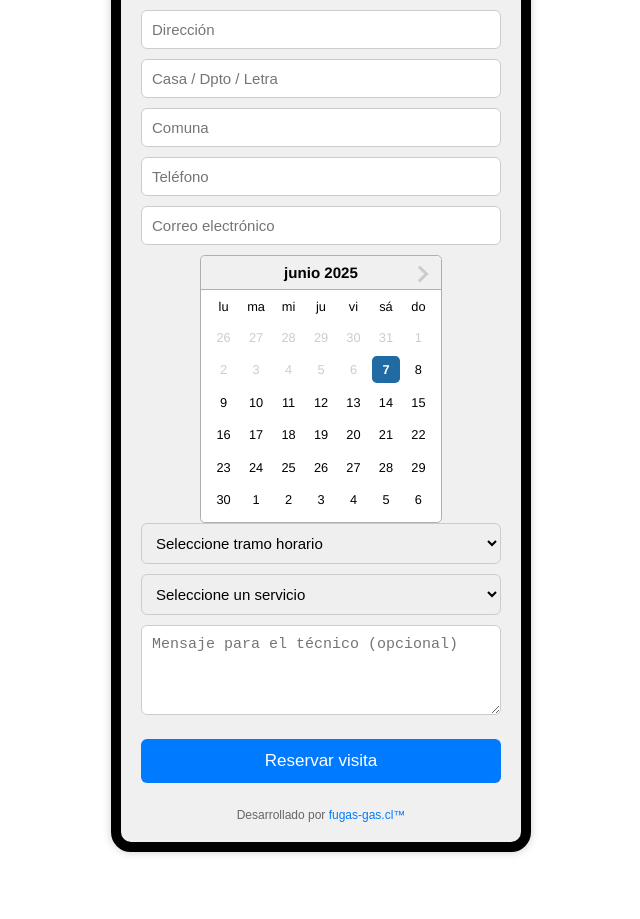
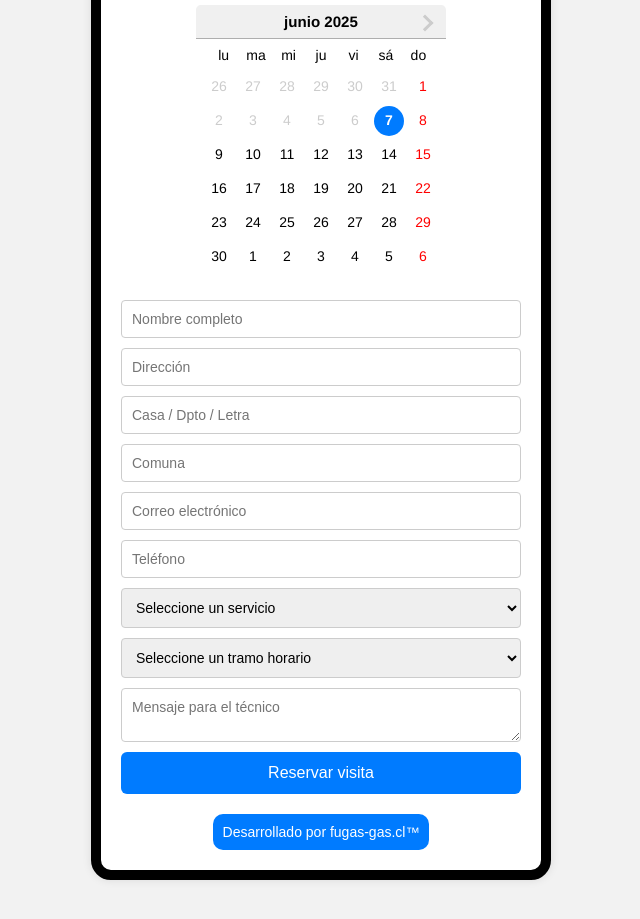
Before and after one commit to Fugasgas/agenda-fugasgas, a React (Create React App) app: page / in a window 1280 px wide. Shown: the part 353-1272 px from the top of the page, without its empty margins (319-959 px from the left). Before the commit the page ends 1225 px from the top, so only its background shows below. Built offline with nearby package versions, Linux system fonts and the light colour scheme.

Commit message:
Actualización lista de servicios

```diff
--- a/src/App.css
+++ b/src/App.css
@@ -1,103 +1,107 @@
-/* Contenedor general tipo app móvil */
+body {
+  margin: 0;
+  padding: 0;
+  font-family: Arial, sans-serif;
+  background-color: #f2f2f2;
+}
+
 .app-container {
-  max-width: 420px;
-  margin: 20px auto;
+  max-width: 400px;
+  margin: 40px auto;
   padding: 20px;
-  background-color: #f0f0f0;
-  border: 10px solid black;
+  background-color: white;
+  border: 10px solid black; /* Marco tipo celular */
   border-radius: 20px;
-  box-shadow: 0 0 10px rgba(0, 0, 0, 0.2);
-  font-family: Arial, sans-serif;
+  box-shadow: 0 0 10px rgba(0, 0, 0, 0.1);
+}
+
+.logo {
+  display: block;
+  margin: 0 auto 10px auto;
+  width: 200px;
+}
+
+h2 {
+  text-align: center;
+  margin-bottom: 20px;
+}
+
+.formulario {
+  display: flex;
+  flex-direction: column;
+  gap: 10px;
+}
+
+input,
+select,
+textarea {
+  padding: 10px;
+  font-size: 14px;
+  border: 1px solid #ccc;
+  border-radius: 4px;
+  width: 100%;
   box-sizing: border-box;
 }
 
-/* Logo centrado */
-.logo {
-  display: block;
-  margin: 0 auto 10px;
-  width: 200px;
-}
-
-/* Título centrado */
-h2 {
-  text-align: center;
-  margin-bottom: 20px;
-  font-size: 22px;
-}
-
-/* Estilo general inputs, selects y textarea */
-input,
-select,
-textarea {
-  width: 100%;
-  padding: 10px;
-  margin-bottom: 10px;
-  font-size: 15px;
-  border: 1px solid #ccc;
-  border-radius: 6px;
-  box-sizing: border-box;
-}
-
-/* Calendario centrado */
-.calendar-inline {
-  display: flex;
-  justify-content: center;
-  margin: 20px 0;
-}
-
-/* Días domingo en rojo */
-.react-datepicker__day--sunday {
-  color: red !important;
-}
-
-/* Botón reservar */
-button[type="submit"] {
-  width: 100%;
-  padding: 12px;
+button {
   background-color: #007bff;
   color: white;
-  font-size: 17px;
+  padding: 12px;
+  font-size: 16px;
   border: none;
   border-radius: 6px;
   cursor: pointer;
-  transition: background-color 0.3s ease;
-  margin-top: 10px;
 }
 
-button[type="submit"]:hover {
+button:hover {
   background-color: #0056b3;
 }
 
-/* Pie de página */
-.footer {
-  margin-top: 25px;
-  text-align: center;
-  font-size: 12px;
-  color: #666;
+/* PIE DE PÁGINA */
+a div {
+  font-size: 14px;
 }
 
-/* Enlace del pie */
-.footer a {
-  color: #007bff;
-  text-decoration: none;
+/* CALENDARIO */
+.date-picker-container {
+  display: flex;
+  justify-content: center;
+  margin-bottom: 20px;
 }
 
-.footer a:hover {
-  text-decoration: underline;
+.react-datepicker {
+  font-size: 14px;
+  border: none;
+  box-shadow: none;
 }
 
-/* Adaptación responsive */
-@media (max-width: 480px) {
-  .app-container {
-    margin: 10px;
-    padding: 15px;
-  }
+.react-datepicker__month-container {
+  width: 100%;
+  max-width: 260px;
+  margin: 0 auto;
+}
 
-  .logo {
-    width: 180px;
-  }
+.react-datepicker__day--sun {
+  color: red;
+}
 
-  h2 {
-    font-size: 20px;
-  }
+.react-datepicker__day {
+  margin: 2px;
+  width: 30px;
+  height: 30px;
+  display: inline-flex;
+  align-items: center;
+  justify-content: center;
+  border-radius: 4px;
 }
+
+.react-datepicker__day--selected,
+.react-datepicker__day--keyboard-selected {
+  background-color: #007bff;
+  color: white;
+  border-radius: 50%;
+}
+/* Domingos en rojo forzado */
+.domingo {
+  color: red !important;
+}
--- a/src/App.js
+++ b/src/App.js
@@ -1,110 +1,184 @@
-import React, { useState } from 'react';
+import React, { useRef, useState } from 'react';
 import emailjs from 'emailjs-com';
 import DatePicker, { registerLocale } from 'react-datepicker';
 import es from 'date-fns/locale/es';
 import 'react-datepicker/dist/react-datepicker.css';
 import './App.css';
 
-registerLocale("es", es);
+registerLocale('es', es);
 
-function App() {
+export default function App() {
+  const form = useRef();
   const [fecha, setFecha] = useState(new Date());
   const [comuna, setComuna] = useState('');
+  const [tramo, setTramo] = useState('');
 
-  const zonas = {
-    oriente: ['Providencia', 'Ñuñoa', 'La Reina', 'Las Condes', 'Vitacura', 'Lo Barnechea', 'Macul', 'Peñalolén'],
-    norte: ['Recoleta', 'Huechuraba', 'Quilicura', 'Conchalí', 'Independencia'],
-    sur: ['La Florida', 'Puente Alto', 'La Pintana', 'San Joaquín', 'San Miguel', 'La Granja', 'San Ramón', 'El Bosque', 'Pedro Aguirre Cerda'],
+  const comunasPorTecnico = {
+    pablo: ["providencia", "las condes", "vitacura", "lo barnechea", "la reina"],
+    alberto: ["santiago", "independencia", "recoleta", "ñuñoa", "macul"],
+    marcelo: ["la florida", "maipú", "san miguel", "peñalolén"]
   };
 
   const correosTecnicos = {
-    oriente: 'pablocampusano0204@gmail.com',
-    norte: 'betocampu@gmail.com',
-    sur: 'marcelocampusanouno@gmail.com',
+    pablo: "pablocampusano0204@gmail.com",
+    alberto: "betocampu@gmail.com",
+    marcelo: "marcelocampusanouno@gmail.com"
   };
 
-  const asignarTecnico = (comunaSeleccionada) => {
-    for (const zona in zonas) {
-      if (zonas[zona].includes(comunaSeleccionada)) {
-        return correosTecnicos[zona];
+  const obtenerTecnicoAsignado = (comunaIngresada) => {
+    const c = comunaIngresada.trim().toLowerCase();
+    if (comunasPorTecnico.pablo.includes(c)) return "pablo";
+    if (comunasPorTecnico.alberto.includes(c)) return "alberto";
+    if (comunasPorTecnico.marcelo.includes(c)) return "marcelo";
+    return null;
+  };
+
+  const handleSubmit = (e) => {
+    e.preventDefault();
+
+    const comunaNormalizada = comuna.trim().toLowerCase();
+    const tecnicoID = obtenerTecnicoAsignado(comunaNormalizada);
+    const tecnicoEmail = tecnicoID ? correosTecnicos[tecnicoID] : null;
+
+    const hoy = new Date();
+    const esMismoDia = fecha.toDateString() === hoy.toDateString();
+    const horaActual = hoy.getHours();
+
+    if (!tecnicoEmail) {
+      if (window.confirm("Comuna no autorizada. ¿Desea contactarnos por WhatsApp?")) {
+        window.open("https://wa.me/56999997777", "_blank");
+      }
+      return;
+    }
+
+    if (esMismoDia && tramo === "9:00 a 13:00" && horaActual >= 10) {
+      alert("No es posible agendar hoy en el tramo de la mañana. Por favor elija el tramo de la tarde o una fecha posterior.");
+      return;
+    }
+
+    if (esMismoDia && tramo === "14:00 a 18:00" && horaActual >= 15) {
+      const opcion = window.confirm("Ya no es posible agendar hoy en la tarde. ¿Desea agendar para mañana en la mañana?");
+      if (opcion) {
+        const manana = new Date();
+        manana.setDate(hoy.getDate() + 1);
+        setFecha(manana);
+        setTramo("9:00 a 13:00");
+        alert("La fecha se ha ajustado automáticamente para mañana en la mañana. Por favor confirme los datos y vuelva a enviar.");
+      } else {
+        if (window.confirm("¿Desea contactarnos por WhatsApp o llamarnos directamente?")) {
+          window.open("https://wa.me/56999997777", "_blank");
         }
       }
-    return 'fugasgas.cl@gmail.com';
+      return;
+    }
+
+    const templateParams = {
+      user_name: form.current.user_name.value,
+      direccion: form.current.direccion.value,
+      detalle_direccion: form.current.detalle_direccion.value,
+      comuna: form.current.comuna.value,
+      user_email: form.current.user_email.value,
+      telefono: form.current.telefono.value,
+      servicio: form.current.servicio.value,
+      tramo_horario: tramo,
+      fecha: fecha.toLocaleDateString('es-CL'),
+      mensaje: form.current.mensaje.value
     };
 
-  const enviarFormulario = (e) => {
-    e.preventDefault();
-    const form = e.target;
-    const tecnicoEmail = asignarTecnico(comuna);
+    // Envío al técnico (con admin en CCO)
+    emailjs.send('service_puqsoem', 'template_7fhj27n', {
+      ...templateParams,
+      to_email: tecnicoEmail,
+      bcc_email: 'fugasgas.cl@gmail.com'
+    }, 'ckSlrT8yMxEwuREmO');
 
-    emailjs.sendForm(
-      'service_puqsoem',
-      'template_7fhj27n',
-      form,
-      'ckSlrT8yMxEwuREmO'
-    ).then(() => {
+    // Envío al administrador directo
+    emailjs.send('service_puqsoem', 'template_7fhj27n', {
+      ...templateParams,
+      to_email: 'fugasgas.cl@gmail.com'
+    }, 'ckSlrT8yMxEwuREmO')
+      .then(() => {
         alert("Reserva enviada con éxito.");
-      form.reset();
+        form.current.reset();
         setFecha(new Date());
         setComuna('');
-    }, (error) => {
-      console.error('Error al enviar:', error.text);
+        setTramo('');
+      })
+      .catch((error) => {
+        console.error('Error al enviar:', error);
         alert("Hubo un error al enviar la reserva.");
       });
   };
 
   return (
     <div className="app-container">
-      <img src="logo.png" alt="Logo" className="logo" />
-      <h2>Agenda tu visita</h2>
-      <form onSubmit={enviarFormulario}>
-        <input type="text" name="nombre" placeholder="Nombre completo" required />
-        <input type="text" name="direccion" placeholder="Dirección" required />
-        <input type="text" name="departamento" placeholder="Casa / Dpto / Letra" />
-        <input type="text" name="comuna" placeholder="Comuna" value={comuna} onChange={(e) => setComuna(e.target.value)} required />
-        <input type="tel" name="telefono" placeholder="Teléfono" required />
-        <input type="email" name="user_email" placeholder="Correo electrónico" required />
-
-        <div style={{ display: 'flex', justifyContent: 'center' }}>
+      <img src="logo.png" alt="Logo Fugas-Gas" style={{ width: '200px', margin: '20px auto', display: 'block' }} />
+      <h2 style={{ textAlign: 'center' }}>Agenda tu visita</h2>
+      <div style={{ display: 'flex', justifyContent: 'center', marginBottom: '20px' }}>
         <DatePicker
           selected={fecha}
           onChange={(date) => setFecha(date)}
-            name="fecha"
           dateFormat="dd/MM/yyyy"
+          locale="es"
+          inline
+          calendarStartDay={1}
           minDate={new Date()}
-            inline
-            locale="es"
+          dayClassName={(date) => {
+            const today = new Date();
+            if (date.getDay() === 0) return "domingo";
+            if (date < today.setHours(0, 0, 0, 0)) return "deshabilitado";
+            return undefined;
+          }}
         />
       </div>
 
-        <select name="tramo" required>
-          <option value="">Seleccione tramo horario</option>
-          <option value="09:00 a 13:00">09:00 a 13:00</option>
+      <form ref={form} onSubmit={handleSubmit} className="formulario">
+        <input type="text" name="user_name" placeholder="Nombre completo" required />
+        <input type="text" name="direccion" placeholder="Dirección" required />
+        <input type="text" name="detalle_direccion" placeholder="Casa / Dpto / Letra" required />
+        <input
+          type="text"
+          name="comuna"
+          placeholder="Comuna"
+          value={comuna}
+          onChange={(e) => setComuna(e.target.value)}
+          required
+        />
+        <input type="email" name="user_email" placeholder="Correo electrónico" required />
+        <input type="tel" name="telefono" placeholder="Teléfono" required />
+
+        <select name="servicio" required>
+          <option value="">Seleccione un servicio</option>
+          <option value="Mantención De Calefón">Mantención De Calefón</option>
+          <option value="Instalación De Calefón">Instalación De Calefón</option>
+          <option value="Mantención De Termo">Mantención De Termo</option>
+          <option value="Instalación De Termo">Instalación De Termo</option>
+          <option value="Limpieza De Cañerías">Limpieza De Cañerías</option>
+          <option value="Instalación Filtro Calefón">Instalación Filtro Calefón</option>
+          <option value="Instalación Filtro Casa">Instalación Filtro Casa</option>
+          <option value="Reparación fuga De Gas">Reparación fuga De Gas</option>
+          <option value="otro">Otro</option>
+        </select>
+
+        <select name="tramo_horario" value={tramo} onChange={(e) => setTramo(e.target.value)} required>
+          <option value="">Seleccione un tramo horario</option>
+          <option value="9:00 a 13:00">9:00 a 13:00</option>
           <option value="14:00 a 18:00">14:00 a 18:00</option>
         </select>
 
-        <select name="servicio" required>
-          <option value="">Seleccione un servicio</option>
-          <option value="Mantención De Calefón">Detección de fuga de gas</option>
-          <option value="Instalación De Calefón">Reparación por fuga de gas</option>
-          <option value="Mantención De Termo">Cambio de flexible de gas</option>
-          <option value="Instalación De Termo">Ajuste de cocina o encimera</option>
-          <option value="Limpieza De Cañerías">Instalación de cocina o encimera</option>
-          <option value="Instalación Filtro Calefón">Certificación SEC</option>
-          <option value="Instalación Filtro Casa">Reparación de cañerías de gas</option>
-          <option value="otro">Instalación nueva red de gas</option>
-        </select>
-
-        <textarea name="mensaje" placeholder="Mensaje para el técnico (opcional)" rows="4"></textarea>
+        <input type="hidden" name="fecha" value={fecha.toLocaleDateString('es-CL')} />
+        <textarea name="mensaje" placeholder="Mensaje para el técnico" style={{ fontFamily: 'sans-serif' }}></textarea>
 
         <button type="submit">Reservar visita</button>
       </form>
 
-      <div className="footer">
-        Desarrollado por <a href="https://fugas-gas.cl">fugas-gas.cl™</a>
+      <div style={{ textAlign: 'center', marginTop: '20px' }}>
+        <a href="https://fugas-gas.cl" target="_blank" rel="noopener noreferrer">
+          <div style={{ color: 'white', backgroundColor: '#007bff', padding: '10px', borderRadius: '10px', display: 'inline-block' }}>
+            Desarrollado por fugas-gas.cl™
+          </div>
+        </a>
       </div>
     </div>
   );
 }
-
-export default App;
```
Also changed, not shown: src/logo.png (added). Lines whose indentation alone changed are shown as unchanged.
